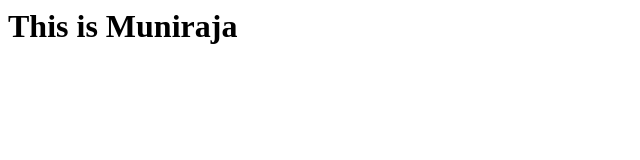
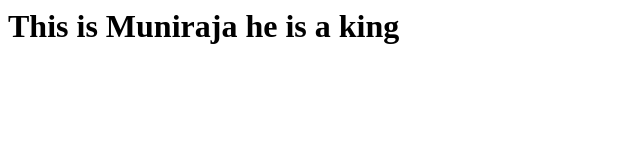
Before and after one commit to kosurumuniraja/Helloworld, a plain HTML site: page index.html in a window 1280 px wide. Shown: the whole page, without its empty margins (0-640 px from the left). Drawn offline with Linux system fonts and the light colour scheme.

Commit message:
Update index.html

```diff
--- a/index.html
+++ b/index.html
@@ -1 +1 @@
-<h1>This is Muniraja </h1>
+<h1>This is Muniraja he is a king </h1>
```
